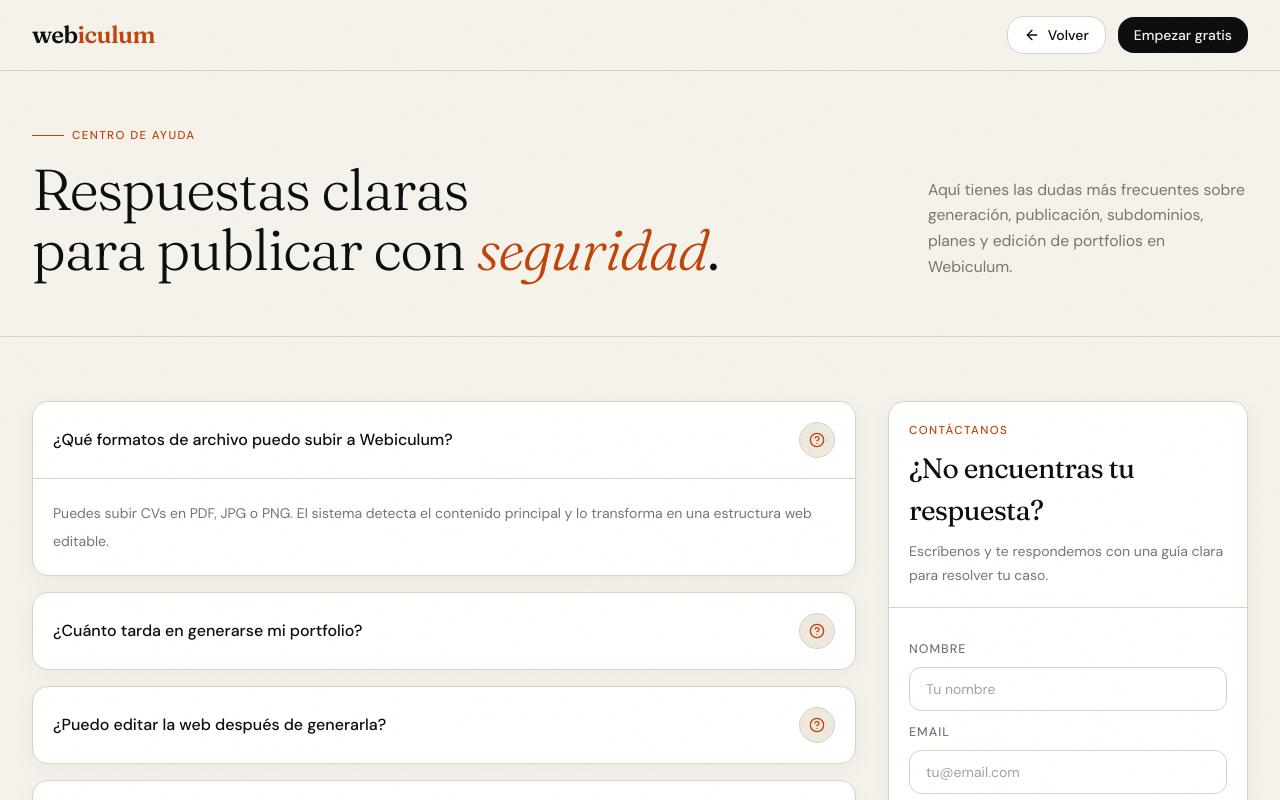
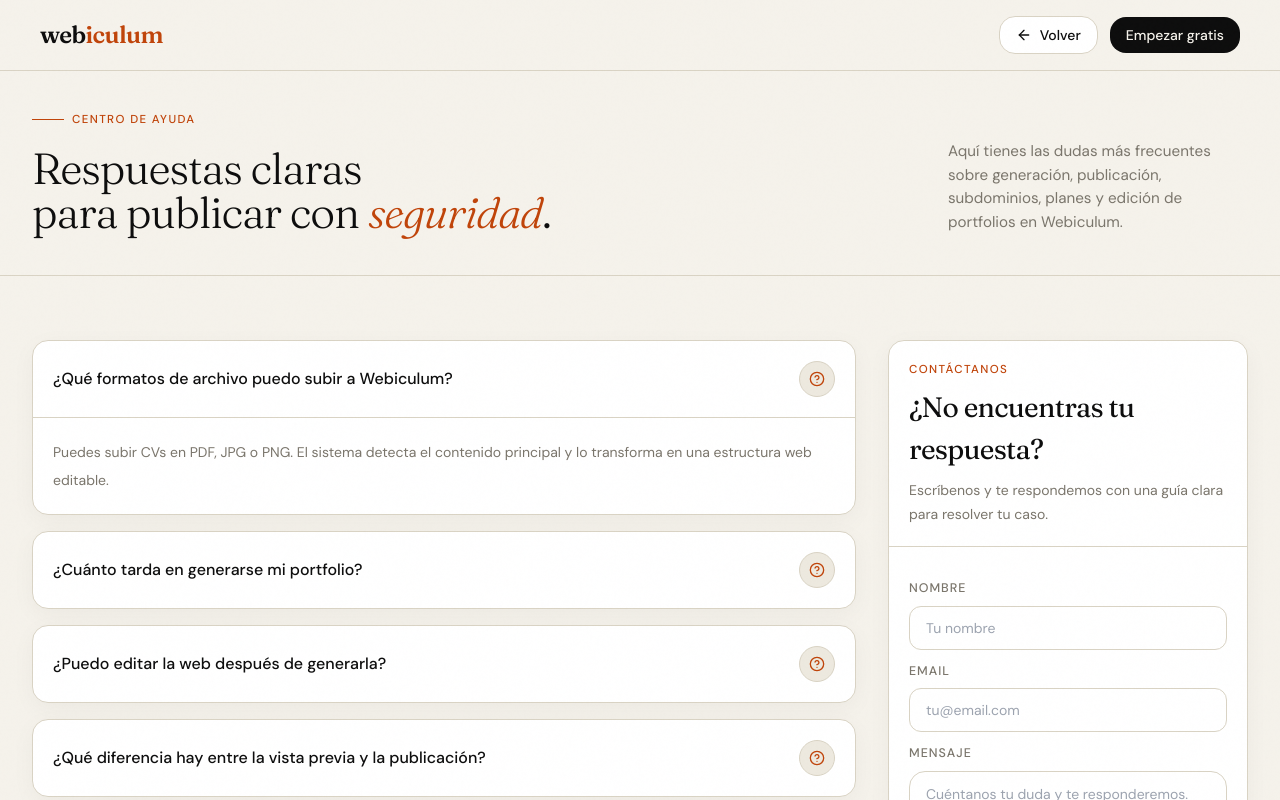
Before and after one commit to sergiofer777/CVFolio, a Next.js app: page /ayuda in a window 1280 px wide. Shown: the top 800 px of the page. Built offline with nearby package versions, Linux system fonts and the light colour scheme; no server answers.

Commit message:
Refine help center header and hero density

```diff
--- a/app/ayuda/page.tsx
+++ b/app/ayuda/page.tsx
@@ -68,7 +68,7 @@ export default async function HelpCenterPage({
   return (
     <main className="min-h-screen bg-[var(--paper)]">
       <header className="sticky top-0 z-40 border-b border-[var(--sand)] bg-[rgba(245,242,235,0.9)] backdrop-blur-xl">
-        <div className="mx-auto flex w-full max-w-[1360px] items-center justify-between gap-4 px-4 py-4 sm:px-6 lg:px-8">
+        <div className="flex w-full items-center justify-between gap-4 px-4 py-4 sm:px-6 lg:px-8 xl:px-10">
           <Link
             href="/"
             className="font-display text-2xl font-semibold tracking-tight text-[var(--ink)] no-underline"
@@ -94,22 +94,22 @@ export default async function HelpCenterPage({
         </div>
       </header>
 
-      <section className="border-b border-[var(--sand)] px-4 py-10 sm:px-6 sm:py-12 lg:px-8 lg:py-14">
+      <section className="border-b border-[var(--sand)] px-4 py-8 sm:px-6 sm:py-9 lg:px-8 lg:py-10">
         <div className="mx-auto max-w-[1360px]">
-          <div className="mb-4 flex items-center gap-2 text-[0.72rem] font-medium uppercase tracking-[0.12em] text-[var(--rust)]">
+          <div className="mb-3 flex items-center gap-2 text-[0.72rem] font-medium uppercase tracking-[0.12em] text-[var(--rust)]">
             <span className="h-[1.5px] w-8 bg-[var(--rust)]" />
             Centro de ayuda
           </div>
-          <div className="grid gap-6 lg:grid-cols-[minmax(0,780px)_320px] lg:items-end lg:justify-between">
-            <div className="max-w-[780px]">
-              <h1 className="font-display text-[clamp(2.3rem,4.5vw,4.6rem)] font-light leading-[1.04] tracking-tight text-[var(--ink)]">
+          <div className="grid gap-5 lg:grid-cols-[minmax(0,860px)_300px] lg:items-end lg:justify-between">
+            <div className="max-w-[860px]">
+              <h1 className="font-display text-[clamp(1.9rem,3.4vw,3.7rem)] font-light leading-[1.02] tracking-tight text-[var(--ink)]">
                 Respuestas claras
                 <span className="block">
                   para publicar con <em className="italic text-[var(--rust)]">seguridad</em>.
                 </span>
               </h1>
             </div>
-            <p className="max-w-[320px] text-[0.98rem] leading-[1.65] text-[var(--muted-color)]">
+            <p className="max-w-[300px] text-[0.95rem] leading-[1.55] text-[var(--muted-color)]">
               Aquí tienes las dudas más frecuentes sobre generación, publicación,
               subdominios, planes y edición de portfolios en Webiculum.
             </p>
```
